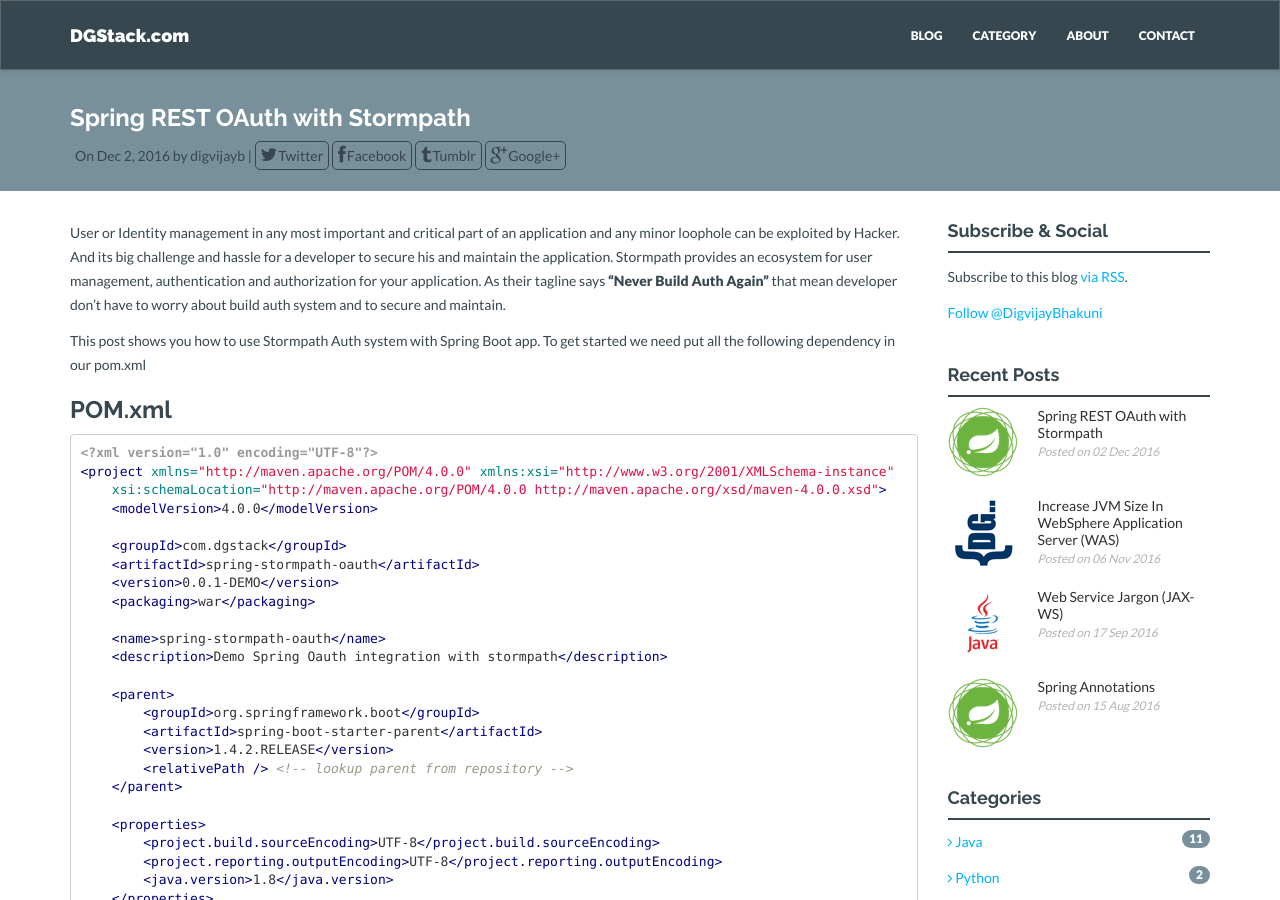
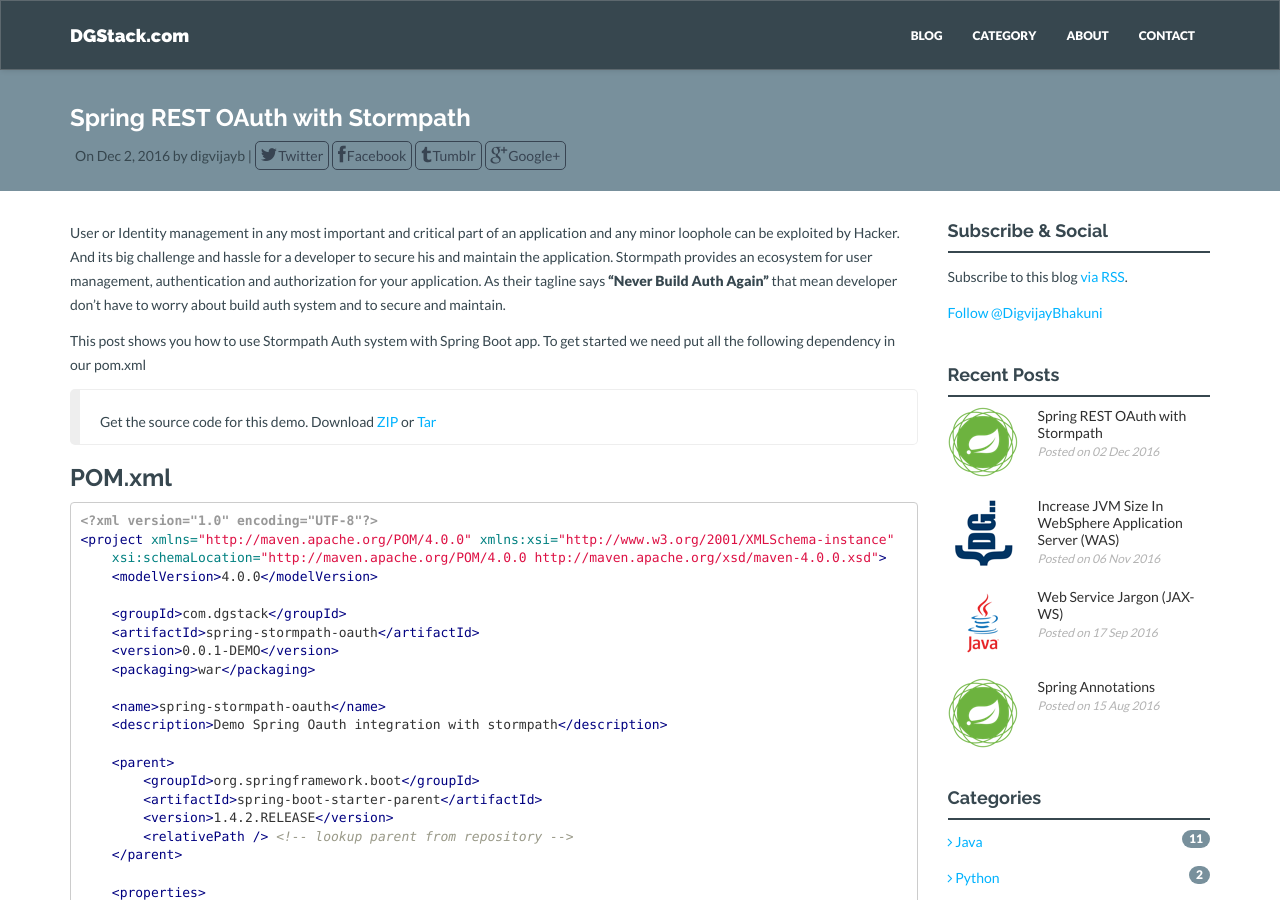
Before and after one commit to dgstack/dgstack.github.io, a Jekyll site: the page built from _posts/blog/Java/2016-12-02-Spring-Security-Boot-With-Strompath.md, in a window 1280 px wide and 900 px high. Built offline with Jekyll 4.4.1, drawn with Linux system fonts in a browser that asks for light colours; nearby versions of some CDN libraries; comment, search, counter and statistics services are not loaded.

Commit message:
Stormpath demo code download link

```diff
--- a/_posts/blog/Java/2016-12-02-Spring-Security-Boot-With-Strompath.md
+++ b/_posts/blog/Java/2016-12-02-Spring-Security-Boot-With-Strompath.md
@@ -14,6 +14,8 @@
 And its big challenge and hassle for a developer to secure his and maintain the application. Stormpath provides an ecosystem for user management, authentication and authorization for your application. As their tagline says **"Never Build Auth Again"** that mean developer don't have to worry about build auth system and to secure and maintain.
 
 This post shows you how to use Stormpath Auth system with Spring Boot app. To get started we need put all the following dependency in our pom.xml<!--more-->
+
+> Get the source code for this demo. Download <a href="https://github.com/digvijaybhakuni/spring-stormpath-oauth/archive/demo.post.zip">ZIP</a> or <a href="https://github.com/digvijaybhakuni/spring-stormpath-oauth/archive/demo.post.tar.gz">Tar</a>
 
 ### POM.xml
 
```
